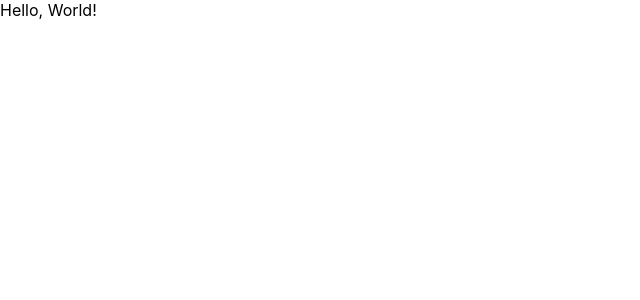
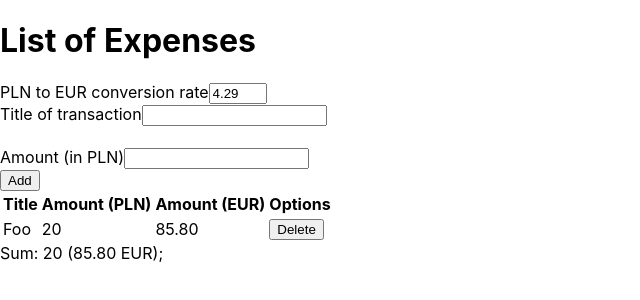
Before and after one commit to wdudek82/two-up-expense-calculator, a React (Create React App) app: page / in a window 1280 px wide. Shown: the top 300 px of the page, without its empty margins (0-640 px from the left). Built offline with nearby package versions, Linux system fonts and the light colour scheme; the HTML template or start-up script is replaced by a standard one.

Commit message:
Added sum calculation

```diff
--- a/src/App.tsx
+++ b/src/App.tsx
@@ -1,13 +1,12 @@
-import React, { Component } from 'react';
+import React from 'react';
+import Expenses from './components/Expenses';
 
-class App extends Component {
-  render() {
-    return (
-      <div className="App">
-        Hello, World!
-      </div>
-    );
-  }
-}
+const App = () => {
+  return (
+    <div className="App">
+      <Expenses />
+    </div>
+  );
+};
 
 export default App;
--- /dev/null
+++ b/src/components/Expenses.tsx
@@ -0,0 +1,128 @@
+import React, { Component, FormEvent } from 'react';
+import ExpensesForm from './ExpensesForm';
+import ExpensesTable from './ExpensesTable';
+
+interface Props {}
+
+interface State {
+  titleOfTransaction: string;
+  amount: string;
+  expenses: Array<Object>;
+  conversionRate: number;
+}
+
+class Expenses extends Component<Props, {}> {
+  state = {
+    titleOfTransaction: '',
+    titleInputChanged: false,
+    amount: '',
+    expenses: [{ titleOfTransaction: 'Foo', amount: 20 }],
+    total: 0,
+    conversionRate: 4.29,
+  };
+
+  validateTitle = (value: string): boolean => {
+    this.setState(() => ({ titleInputChanged: true }));
+
+    return true;
+  };
+
+  validateAmount = (value: string): boolean => {
+    const re = /^\d*(\.\d{1,2})?$/;
+    const match = value.match(re);
+
+    return match !== null;
+  };
+
+  validateInput = (name: string, value: string): boolean => {
+    switch (name) {
+      case 'titleOfTransaction':
+        return this.validateTitle(value);
+      case 'amount':
+        return this.validateAmount(value);
+      default:
+        return true;
+    }
+  };
+
+  handleInputChange = (e: React.ChangeEvent<HTMLInputElement>) => {
+    const target = e.currentTarget;
+    const { name, value } = target;
+
+    if (this.validateInput(name, value)) {
+      this.setState((prevState: Readonly<State>) => ({
+        ...prevState,
+        [name]: value,
+      }));
+    }
+  };
+
+  handleSubmit = (e: FormEvent<HTMLFormElement>) => {
+    e.preventDefault();
+
+    const { titleOfTransaction, amount } = this.state;
+
+    if (titleOfTransaction && amount) {
+      this.setState((prevState: Readonly<State>) => ({
+        titleOfTransaction: '',
+        titleInputChanged: false,
+        amount: '',
+        expenses: [...prevState.expenses, { titleOfTransaction, amount }],
+      }));
+    }
+  };
+
+  removeExpense = (index: number): void => {
+    const updExpenses = this.state.expenses.filter((expense, i) => index !== i);
+    this.setState((prevState: Readonly<State>) => ({
+      ...prevState,
+      expenses: updExpenses,
+    }));
+  };
+
+  calculateTotal = () => {
+    return this.state.expenses.reduce((acc, { amount }) => acc + +amount, 0);
+  };
+
+  render() {
+    const { conversionRate } = this.state;
+    const totalPLN = this.calculateTotal();
+    const totalEUR = Number(totalPLN * conversionRate).toFixed(2);
+
+    return (
+      <div>
+        <h1>List of Expenses</h1>
+
+        <div>
+          <label htmlFor="conversionRate">PLN to EUR conversion rate</label>
+          <input
+            id="conversionRate"
+            type="number"
+            name="conversionRate"
+            value={conversionRate}
+            style={{ width: '50px' }}
+            onChange={this.handleInputChange}
+          />
+        </div>
+
+        <ExpensesForm
+          amount={this.state.amount}
+          titleOfTransaction={this.state.titleOfTransaction}
+          titleChanged={this.state.titleInputChanged}
+          change={this.handleInputChange}
+          add={this.handleSubmit}
+        />
+
+        <ExpensesTable
+          expenses={this.state.expenses}
+          remove={(index: number) => this.removeExpense(index)}
+          conversionRate={this.state.conversionRate}
+        />
+
+        <div>Sum: {`${totalPLN} (${totalEUR} EUR)`};</div>
+      </div>
+    );
+  }
+}
+
+export default Expenses;
--- /dev/null
+++ b/src/components/ExpensesForm.tsx
@@ -0,0 +1,44 @@
+import React from 'react';
+
+interface Props {
+  titleOfTransaction: string;
+  titleChanged: boolean;
+  amount: string;
+  change: (e: React.ChangeEvent<HTMLInputElement>) => void;
+  add: (e: React.FormEvent<HTMLFormElement>) => void;
+}
+
+const ExpensesForm = (props: Props) => {
+  const { titleOfTransaction, titleChanged, amount, change, add } = props;
+
+  return (
+    <form onSubmit={add}>
+      <div>
+        <label>
+          Title of transaction
+          <input
+            type="text"
+            name="titleOfTransaction"
+            value={titleOfTransaction}
+            onChange={change}
+          />
+          <p style={{ height: '10px', color: '#ff0000', fontSize: '0.7rem', marginTop: 0 }}>
+            {titleChanged && titleOfTransaction.length < 5 &&
+              'Title has to be at least 5 characters long'}
+          </p>
+        </label>
+      </div>
+      <div>
+        <label>
+          Amount (in PLN)
+          <input type="number" name="amount" value={amount} onChange={change} />
+        </label>
+      </div>
+      <div>
+        <input type="submit" value="Add" />
+      </div>
+    </form>
+  );
+};
+
+export default ExpensesForm;
--- /dev/null
+++ b/src/components/ExpensesTable.tsx
@@ -0,0 +1,57 @@
+import React, { Component } from 'react';
+
+interface Expense {
+  titleOfTransaction: string;
+  amount: number;
+}
+
+interface Props {
+  expenses: Array<Expense>;
+  conversionRate: number;
+  remove: (index: number) => void;
+}
+
+class ExpensesTable extends Component<Props, {}> {
+  generateKey = (mod: string | number = ''): string => {
+    return `${new Date().getTime()}${mod}`;
+  };
+
+  convertAmountToEuro = (amount: number) => {
+    return (amount * this.props.conversionRate).toFixed(2);
+  };
+
+  renderAllExpenses = (): React.ReactNodeArray => {
+    return this.props.expenses.map((expense, i) => (
+      <tr key={this.generateKey(i)}>
+        <td>{expense.titleOfTransaction}</td>
+        <td>{expense.amount}</td>
+        <td>{this.convertAmountToEuro(expense.amount)}</td>
+        <td>
+          <button type="button" onClick={() => this.props.remove(i)}>
+            Delete
+          </button>
+        </td>
+      </tr>
+    ));
+  };
+
+  render() {
+    const renderedExpenses = this.renderAllExpenses();
+
+    return (
+      <table>
+        <thead>
+          <tr>
+            <th>Title</th>
+            <th>Amount (PLN)</th>
+            <th>Amount (EUR)</th>
+            <th>Options</th>
+          </tr>
+        </thead>
+        <tbody>{renderedExpenses}</tbody>
+      </table>
+    );
+  }
+}
+
+export default ExpensesTable;
```
Also changed, not shown: 2 other files (tests, documents, lock files or other folders).
